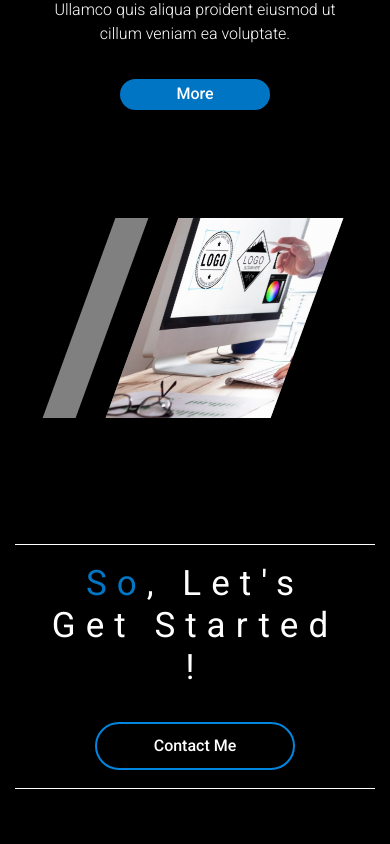
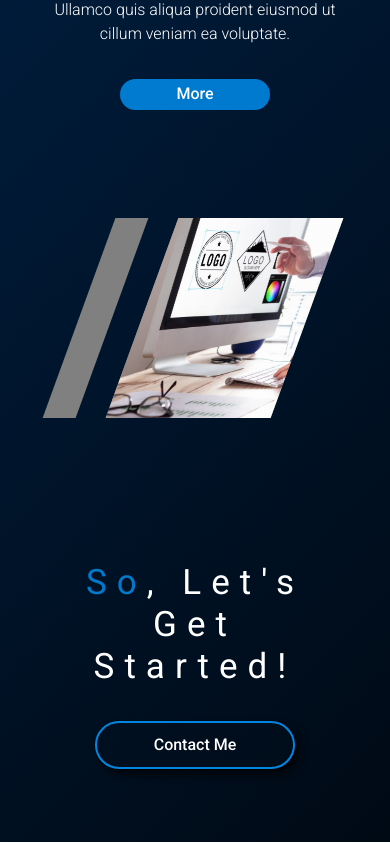
Before and after one commit to Ruchirakavinda/React-Portfolio, a React (Create React App) app: page / in a window 390 px wide. Shown: the part 3388-4232 px from the top of the page. Built offline with nearby package versions, Linux system fonts and the light colour scheme; a web font is replaced by a local one.

Commit message:
home page finish

```diff
--- a/src/component/home.js
+++ b/src/component/home.js
@@ -181,7 +181,7 @@ function Home() {
             </MDBContainer>
 
             <div className='Home_end_row'>
-               <h1 className='Home_end_slog'> <span style={{color:"rgba(0, 153, 255, 0.767)"}}>So</span>, Let's Get Started !</h1>
+               <h1 className='Home_end_slog'> <span style={{color:"rgba(0, 153, 255, 0.767)"}}>So</span>, Let's Get Started!</h1>
                <div className='d-flex justify-content-center' >
                   <Link to="/contact"><button className='contact_btn mx-auto'>Contact Me</button></Link>
                </div>
--- a/src/css/home.css
+++ b/src/css/home.css
@@ -144,10 +144,38 @@
   font-weight: 400;
 }
 
+@-webkit-keyframes gradient {
+  0% {
+    background-position: 0% 50%;
+  }
+  50% {
+    background-position: 100% 50%;
+  }
+  100% {
+    background-position: 0% 50%;
+  }
+}
+
+@keyframes gradient {
+  0% {
+    background-position: 0% 50%;
+  }
+  50% {
+    background-position: 100% 50%;
+  }
+  100% {
+    background-position: 0% 50%;
+  }
+}
+
 .main2 {
   background-color: black;
   height: auto;
   padding: 5% 0%;
+  background: linear-gradient(-45deg, #000000, #001b39, #000000, #000000);
+  background-size: 500% 100%;
+  -webkit-animation: gradient 10s ease infinite;
+          animation: gradient 10s ease infinite;
 }
 
 .logoimg {
@@ -574,8 +602,8 @@
     padding: 5% 5%;
   }
   .Home_end_row {
-    border-top: 1px solid white;
-    border-bottom: 1px solid white;
+    border-top: 0px solid white;
+    border-bottom: 0px solid white;
     padding: 5% 10%;
     margin: 10% 0%;
   }
--- a/src/css/home.scss
+++ b/src/css/home.scss
@@ -11,6 +11,7 @@
     background-attachment: fixed;
     top: 0;
     bottom: 0;
+
 }
 
 .home
@@ -134,11 +135,27 @@
 }
 
 
+@keyframes gradient {
+	0% {
+		background-position: 0% 50%;
+	}
+	50% {
+		background-position: 100% 50%;
+	}
+	100% {
+		background-position: 0% 50%;
+	}
+}
 .main2{
     background-color: black;
     height: auto;
     padding: 5% 0%;
+    background: linear-gradient(-45deg, #000000,rgb(0, 27, 57), #000000,  #000000);
+	background-size: 500% 100%;
+	animation: gradient 10s ease infinite;
 }
+
+
 
 .logoimg{
     width: 100%;
@@ -180,10 +197,12 @@
 
 .main2_cont01{
     padding-top: 1%;
+
 }
 .main2_cont02{
     padding-top: 1%;
     display: block;
+
 }
 
 
@@ -563,8 +582,8 @@
 }
 
 .Home_end_row{
-    border-top: 1px solid white;
-    border-bottom: 1px solid white;
+    border-top: 0px solid white;
+    border-bottom: 0px solid white;
     padding: 5% 10%;
     margin: 10% 0%;
 }
```
Also changed, not shown: 1 other file (tests, documents, lock files or other folders).
